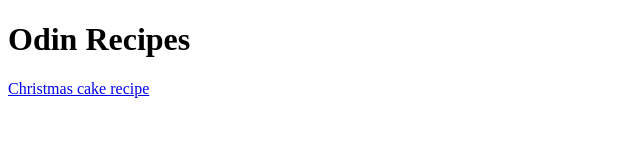
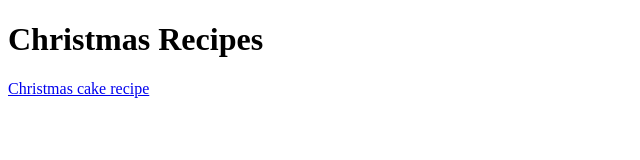
Before and after one commit to model-map/Christmas-recipes-website, a plain HTML site: page index.html in a window 1280 px wide. Shown: the whole page, without its empty margins (0-640 px from the left). Drawn offline with Linux system fonts and the light colour scheme.

Commit message:
Changed repo name. README and index.html updated

```diff
--- a/index.html
+++ b/index.html
@@ -2,10 +2,10 @@
 <html lang="en">
     <head>
         <meta charset="'utf-8">
-        <title>Odin Recipes</title>
+        <title>Christmas Recipes!</title>
     </head>
     <body>
-        <h1>Odin Recipes</h1>
+        <h1>Christmas Recipes</h1>
         <a href="./recipes/christmas-cake.html">Christmas cake recipe</a>
     </body>
 </html>
```
Also changed, not shown: recipes/christmas-cake.html (+1 -1 lines), 1 other file.
